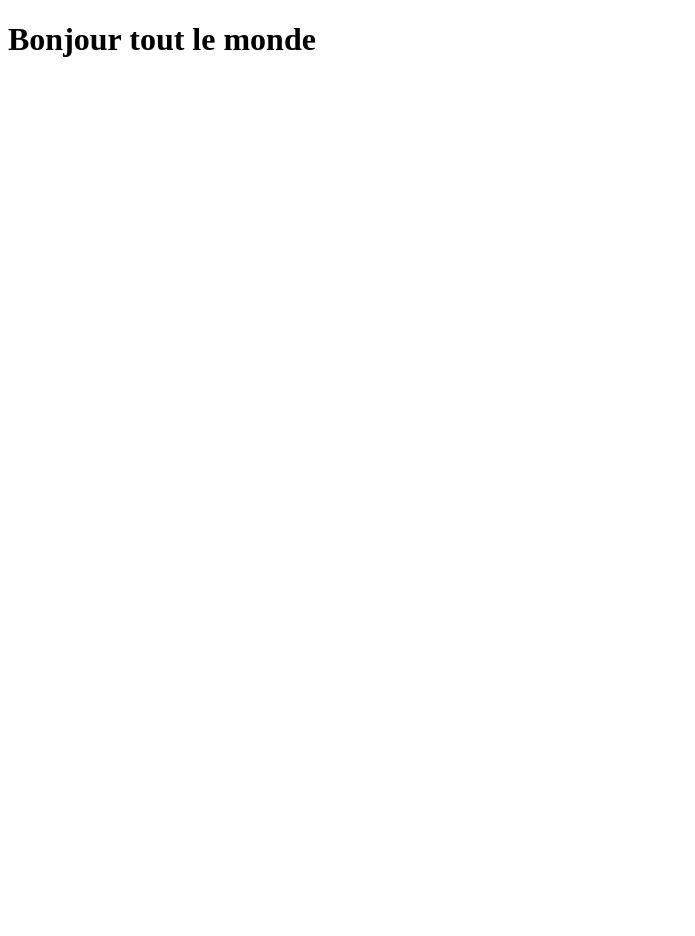
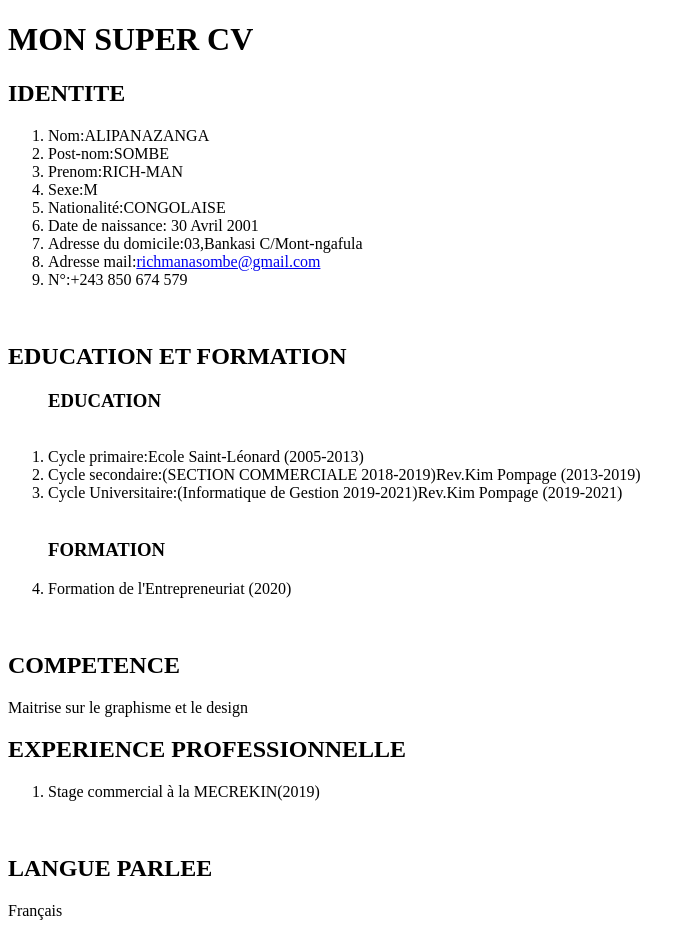
Before and after one commit to MCGENIUSALI/cv, a plain HTML site: page index.html in a window 1280 px wide. Shown: the whole page, without its empty margins (0-695 px from the left). Before the commit the page ends 800 px from the top, so only its background shows below. Drawn offline with Linux system fonts and the light colour scheme.

Commit message:
feat  add file index page

```diff
--- a/index.html
+++ b/index.html
@@ -7,6 +7,44 @@
     <title>Mon super cv</title>
 </head>
 <body>
-    <h1>Bonjour tout le monde</h1>
+    <header>
+        <h1>MON SUPER CV</h1>
+    </header>
+    <section>
+        <h2>IDENTITE</h2>
+            <ol>
+                <li>Nom:ALIPANAZANGA</li>
+                <li>Post-nom:SOMBE</li>
+                <li>Prenom:RICH-MAN</li>
+                <li>Sexe:M</li>
+                <li>Nationalité:CONGOLAISE</li>
+                <li>Date de naissance: 30 Avril 2001</li>
+                <li>Adresse du domicile:03,Bankasi C/Mont-ngafula</li>
+                <li>Adresse mail:<a href="mailto:https://richmanasombe@gmail.com">richmanasombe@gmail.com</a></li>
+                <li>N°:+243 850 674 579</li>
+            </ol>
+        <br>
+        <h2>EDUCATION ET FORMATION</h2>
+            <ol>
+                <h3>EDUCATION</h3>
+                <br>
+                <li>Cycle primaire:Ecole Saint-Léonard (2005-2013)</li>
+                <li>Cycle secondaire:(SECTION COMMERCIALE 2018-2019)Rev.Kim Pompage (2013-2019)</li>
+                <li>Cycle Universitaire:(Informatique de Gestion 2019-2021)Rev.Kim Pompage (2019-2021)</li>
+                <br>
+                <h3>FORMATION</h3>
+                <li>Formation de l'Entrepreneuriat (2020)</li>
+            </ol>
+        <br>
+        <h2>COMPETENCE</h2>
+                <p>Maitrise sur le graphisme et le design</p>
+        <h2>EXPERIENCE PROFESSIONNELLE</h2>
+            <ol>
+                <li>Stage commercial à la MECREKIN(2019)</li>
+            </ol>
+        <br>
+        <h2>LANGUE PARLEE</h2>
+                <p>Français</p>
+    </section>
 </body>
 </html>
```
